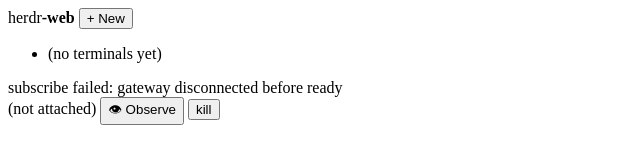
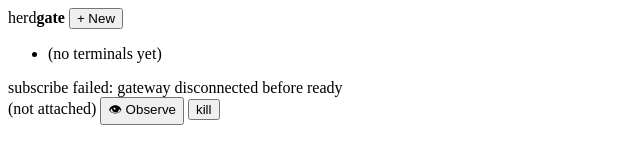
Before and after one commit to lmlinux/herdgate, a website with bundled scripts: page web/index.html in a window 1280 px wide. Shown: the full height of the page, 0-640 px from the left. Built offline with nearby package versions, Linux system fonts and the light colour scheme; no server answers.

Commit message:
Rename to herdgate
The npm name herdr-web is taken (an active community project), and the
positioning is a gateway, not a general web client. herdgate names the
durable half of the project — the WS gateway and protocol client for
herdr-core — and leaves herdview free for a future embeddable pane
component. GitHub renamed in place; old URLs redirect.

```diff
--- a/package.json
+++ b/package.json
@@ -1,5 +1,5 @@
 {
-  "name": "herdr-web",
+  "name": "herdgate",
   "version": "0.1.0",
   "description": "Web client for herdr-core: persistent agent terminals in the browser, rendered by ghostty-web",
   "private": true,
--- a/server/gateway.mjs
+++ b/server/gateway.mjs
@@ -1,6 +1,6 @@
 #!/usr/bin/env node
 /**
- * herdr-web gateway — the bridge between the browser and herdr-core
+ * herdgate gateway — the bridge between the browser and herdr-core
  *
  * Deliberately minimal:
  *   1. Serves the static frontend (with a same-origin WebSocket token)
@@ -370,7 +370,7 @@ wss.on('connection', (ws) => {
 });
 
 server.listen(PORT, HOST, () => {
-  console.log(`herdr-web gateway listening: http://${HOST}:${PORT}/`);
+  console.log(`herdgate gateway listening: http://${HOST}:${PORT}/`);
   console.log(`  HC_CONNECT = ${HC_CONNECT}`);
   if (pageNeedsToken) console.log('  open /?token=HERDR_WEB_TOKEN (the configured secret is not logged)');
   else console.log(`  local per-run WebSocket token: ${TOKEN}`);
--- a/web/app.js
+++ b/web/app.js
@@ -1,5 +1,5 @@
 /**
- * herdr-web frontend
+ * herdgate frontend
  *
  * The browser speaks herdr-core's framed protocol directly (the gateway only
  * authenticates and passes bytes through):
--- a/web/index.html
+++ b/web/index.html
@@ -3,14 +3,14 @@
 <head>
   <meta charset="utf-8">
   <meta name="viewport" content="width=device-width, initial-scale=1">
-  <title>herdr-web</title>
+  <title>herdgate</title>
   <link rel="stylesheet" href="/app.css">
 </head>
 <body>
   <div id="app">
     <aside id="sidebar">
       <div class="side-head">
-        <span class="brand">herdr<b>-web</b></span>
+        <span class="brand">herd<b>gate</b></span>
         <button id="btn-new" title="New terminal (runs this machine's default shell)">+ New</button>
       </div>
       <ul id="term-list">
```
Also changed, not shown: test/gateway.test.mjs (+1 -1 lines), README.md, 1 other file.
